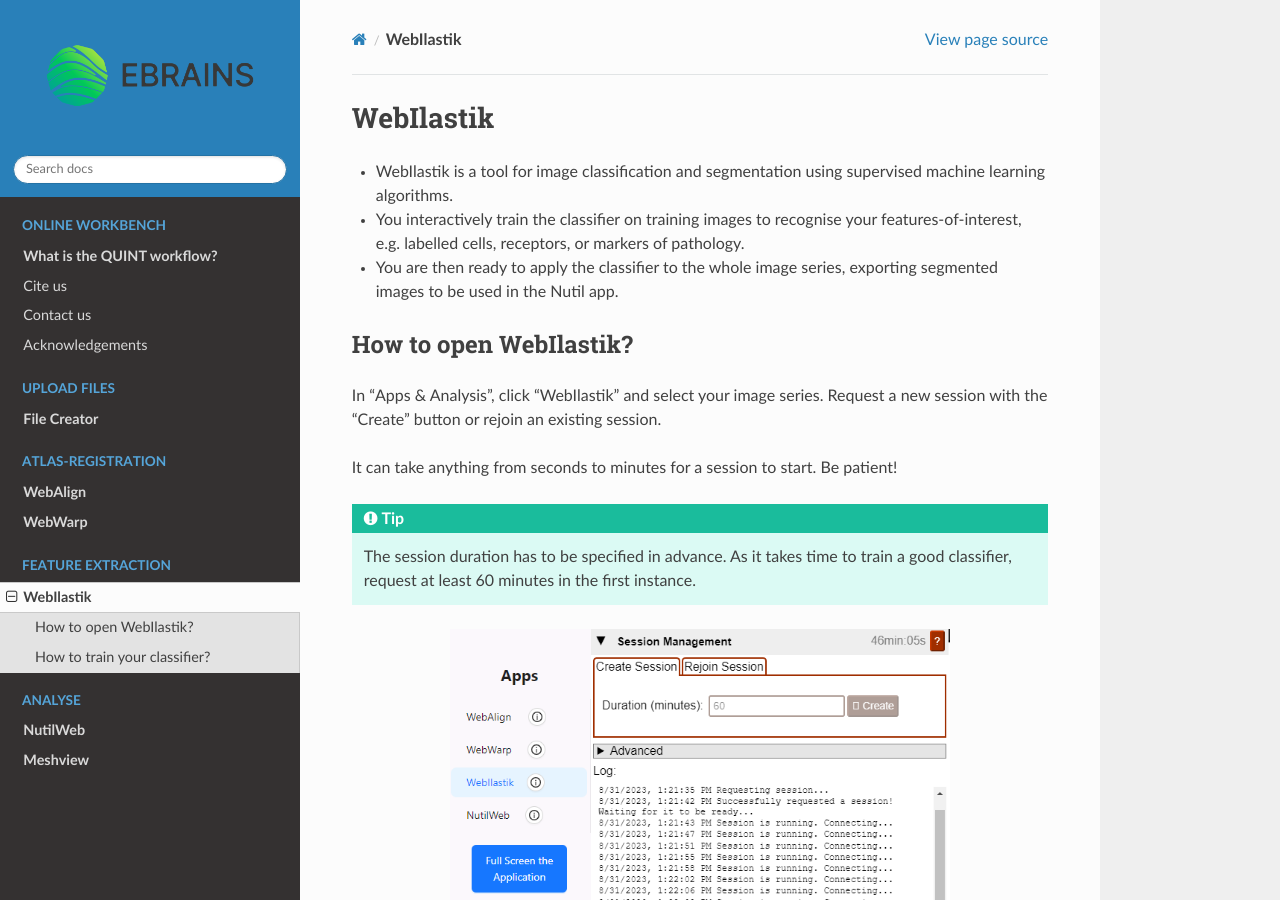
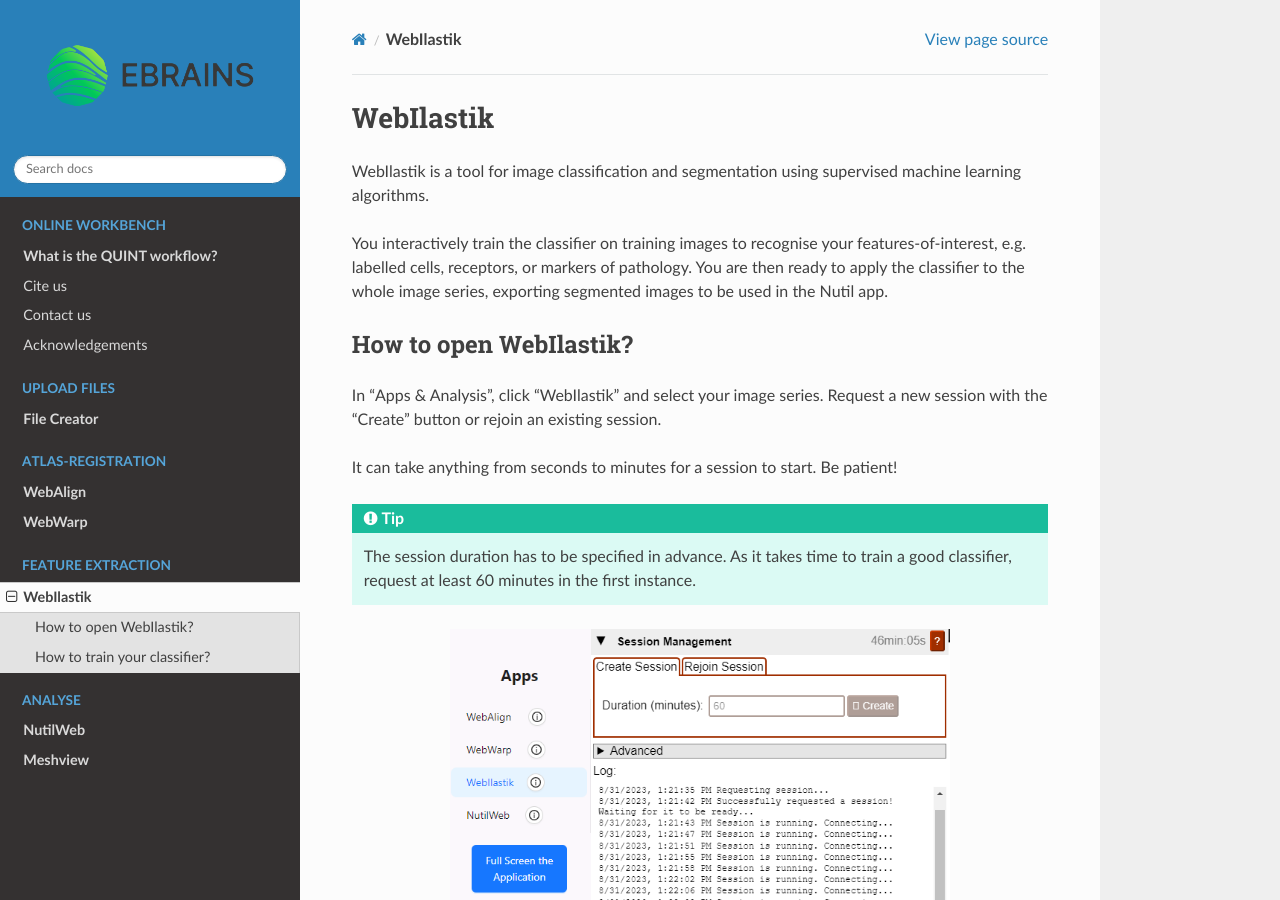
Before and after one commit to Neural-Systems-at-UIO/QUINT_webtools, a Sphinx documentation site: the page built from docs/WebIlastik.rst, in a window 1280 px wide and 900 px high. Built offline with Sphinx 7.4.7 and the Read the Docs theme 2.0.0, drawn with Linux system fonts in a browser that asks for light colours.

```diff
--- a/docs/WebIlastik.rst
+++ b/docs/WebIlastik.rst
@@ -1,9 +1,9 @@
 **WebIlastik**
 ================
 
-* WebIlastik is a tool for image classification and segmentation using supervised machine learning algorithms.
-* You interactively train the classifier on training images to recognise your features-of-interest, e.g. labelled cells, receptors, or markers of pathology.
-* You are then ready to apply the classifier to the whole image series, exporting segmented images to be used in the Nutil app.
+WebIlastik is a tool for image classification and segmentation using supervised machine learning algorithms.
+
+You interactively train the classifier on training images to recognise your features-of-interest, e.g. labelled cells, receptors, or markers of pathology. You are then ready to apply the classifier to the whole image series, exporting segmented images to be used in the Nutil app.
 
 How to open WebIlastik?
 ---------------------------
```
